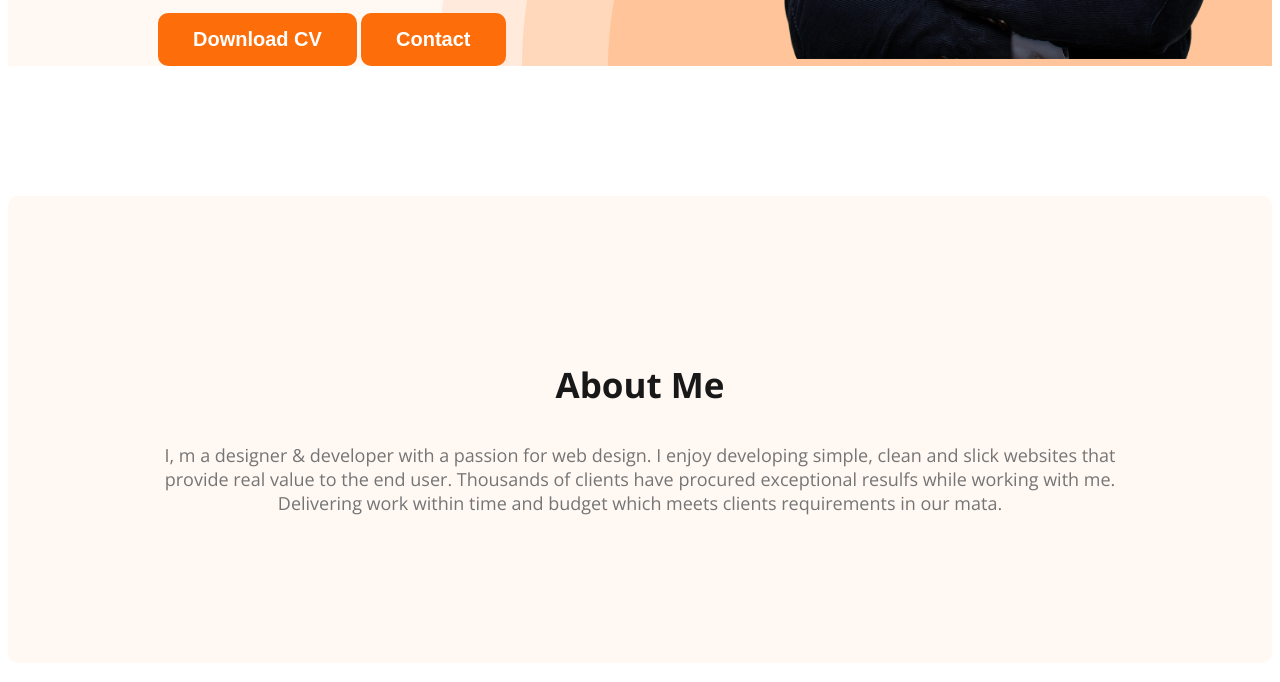
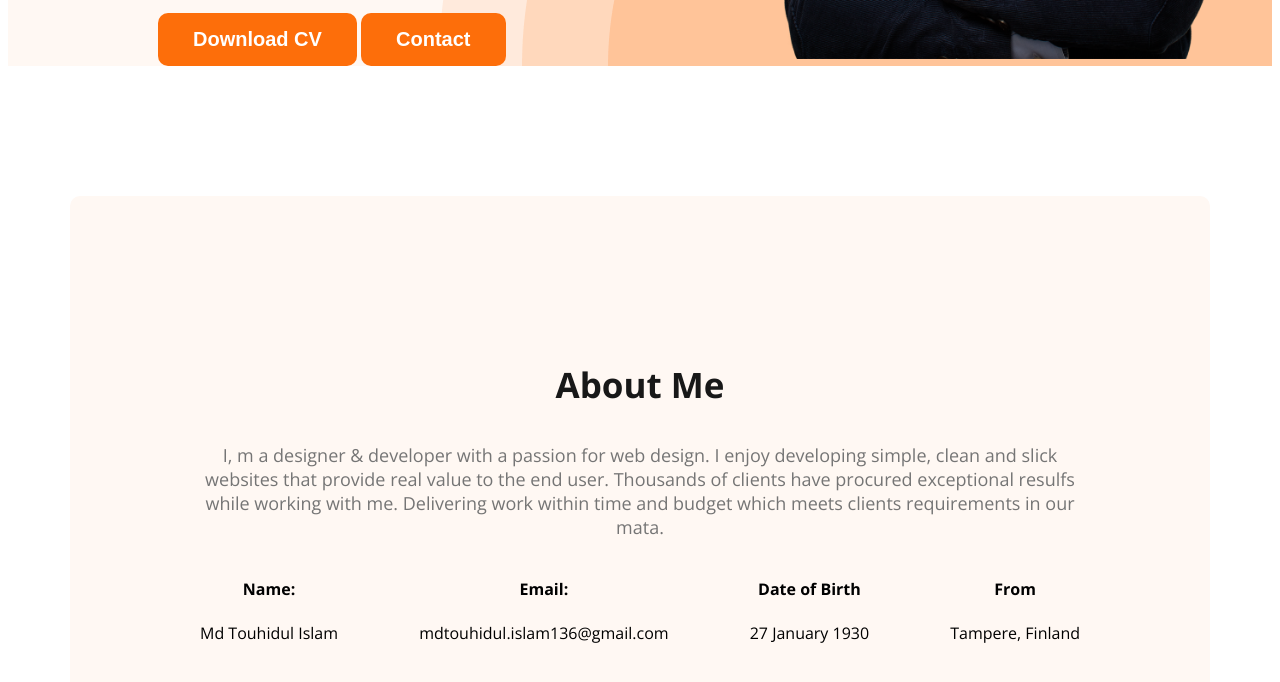
Before and after one commit to mdtouhidulislam136/touhiduls-portfolio2024, a plain HTML site: page index.html in a window 1280 px wide. Shown: the part 715-1397 px from the top of the page. Drawn offline with nearby package versions, Linux system fonts and the light colour scheme.

Commit message:
add about

```diff
--- a/index.html
+++ b/index.html
@@ -44,7 +44,29 @@
         <section class="about">
             <h3 class="section-title">About Me</h3>
             <p class="section-description">I, m a designer & developer with a passion for web design. I enjoy developing simple, clean and slick websites that provide real value to the end user. Thousands of clients have procured exceptional resulfs while working with me. Delivering work within time and budget which meets clients requirements in our mata.</p>
+
+            <div class="about-info-container">
+                      <div class="about-info">
+                        <h4 class="info-title">Name:</h4>
+                        <p class="info-description">Md Touhidul Islam</p>
+                      </div>
+                      <div class="about-info">
+                        <h4 class="info-title">Email:</h4>
+                        <p class="info-description">mdtouhidul.islam136@gmail.com</p>
+                      </div>
+                      <div class="about-info">
+                        <h4 class="info-title">Date of Birth</h4>
+                        <p class="info-description">27 January 1930</p>
+                      </div>
+                      <div class="about-info">
+                        <h4 class="info-title">From</h4>
+                        <p class="info-description">Tampere, Finland</p>
+                      </div>
+
+        </div>
         </section>
+
+
     </main>
 
     <footer></footer>
--- a/style.css
+++ b/style.css
@@ -24,11 +24,10 @@ body {
   font-weight: 700;
 }
 
-.section-description{
-color:  #757575;
-text-align: center;
-font-size: 18px;
-
+.section-description {
+  color: #757575;
+  text-align: center;
+  font-size: 18px;
 }
 /* nav related styles */
 
@@ -102,6 +101,22 @@ nav a {
 
 /* main section style */
 
+main {
+  max-width: 1140px;
+  margin: 0 auto;
+}
+
+.about-info-container{
+display: flex;
+align-items: center;
+justify-content: space-between;
+}
+
+
+.about-info{
+   text-align: center;
+}
+
 /* about section style */
 
 .about {
```
